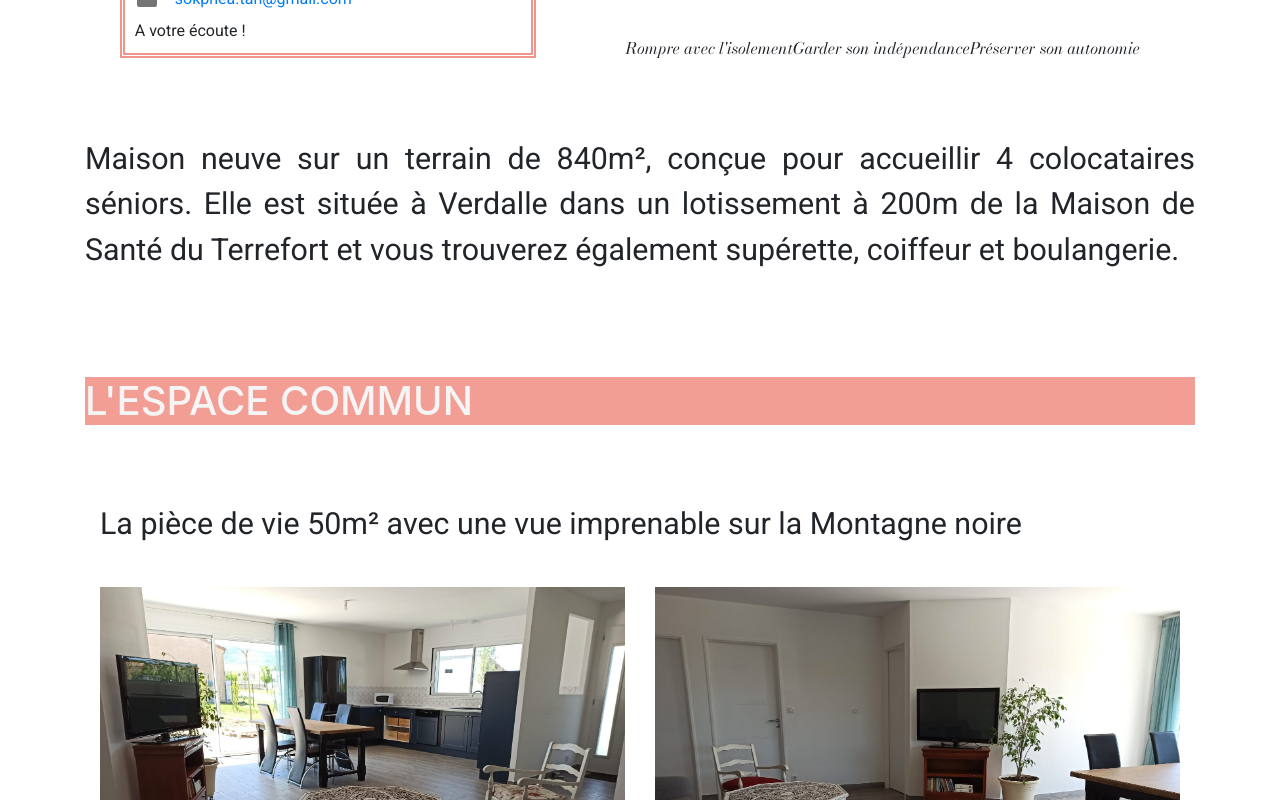
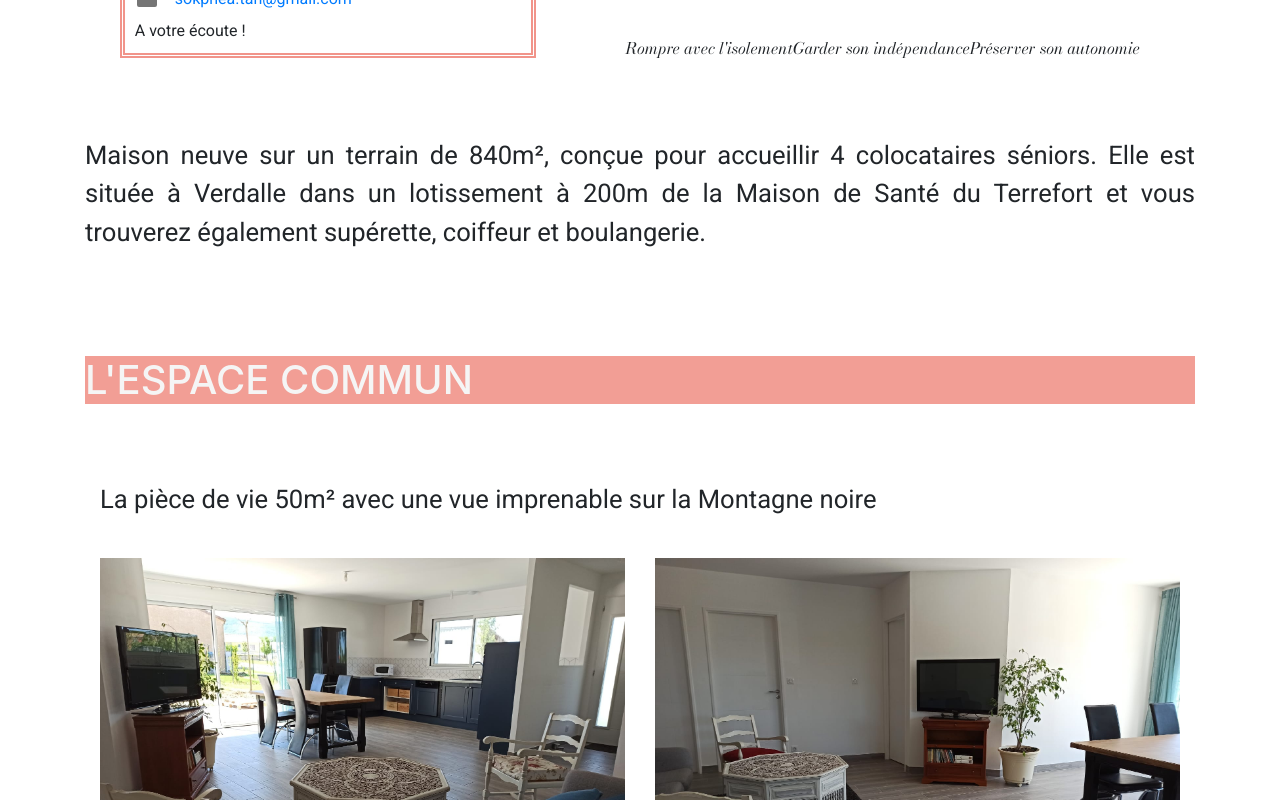
Before and after one commit to maison-pia/maison-pia, a Vue app: page /#/ in a window 1280 px wide. Shown: the part 780-1580 px from the top of the page. Built offline with nearby package versions, Linux system fonts and the light colour scheme.

Commit message:
fix police

```diff
--- a/src/components/EspacePerso.vue
+++ b/src/components/EspacePerso.vue
@@ -59,22 +59,22 @@ export default {
 
 @media (min-width: 1281px) {
   .legende1 {
-    font-size: 2rem;
+    font-size: 1.8rem;
   }
 }
 @media (min-width: 1000px) and (max-width: 1280px) {
   .legende1 {
-    font-size: 1.9rem;
+    font-size: 1.6rem;
   }
 }
 @media (min-width: 481px) and (max-width: 999px) {
   .legende1 {
-    font-size: 1.9rem;
+    font-size: 1.3rem;
   }
 }
 @media (min-width: 200px) and (max-width: 480px) {
   .legende1 {
-    font-size: 2rem;
+    font-size: 1.1rem;
   }
 }
 </style>
```
Also changed, not shown: 6 other files (tests, documents, lock files or other folders).
